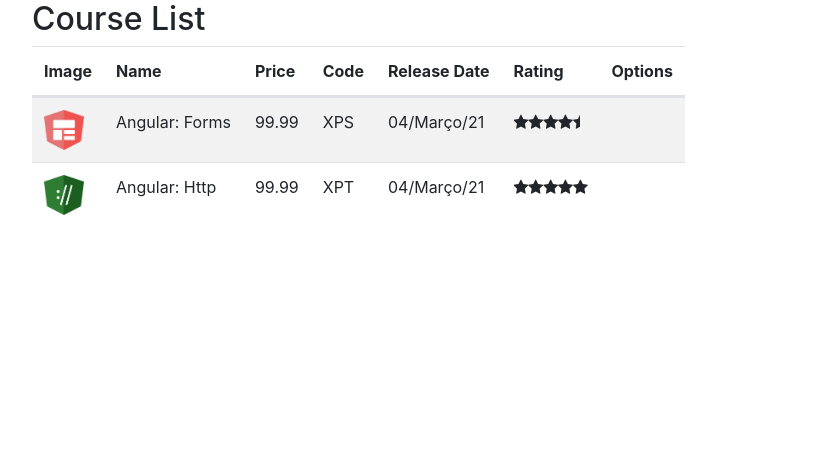
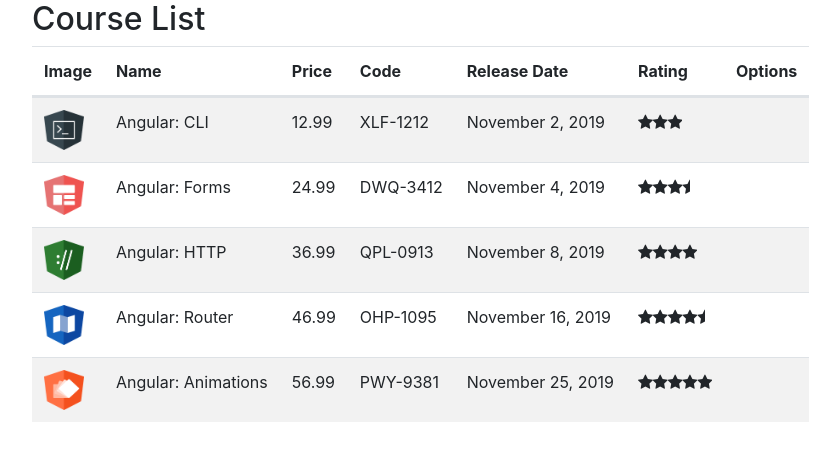
Before and after one commit to LeonardoMFSilva/course-manager-Angular, an Angular app: page / in a window 1280 px wide. Shown: the top 460 px of the page, without its empty margins (53-893 px from the left). Built offline with nearby package versions, Linux system fonts and the light colour scheme.

Commit message:
Adding course-service

```diff
--- a/src/app/courses/course-list.component.ts
+++ b/src/app/courses/course-list.component.ts
@@ -1,5 +1,6 @@
 import { Component, OnInit } from "@angular/core";
 import { Course } from "./course";
+import { CourseService } from "./course.service";
 
 @Component({
     selector: 'app-course-list',
@@ -9,29 +10,10 @@
 
     courses: Course[] = [];
 
+    constructor(private  courseService: CourseService) {}
+
     ngOnInit(): void {
-        this.courses = [
-            {
-                id: 1,
-                name: 'Angular: Forms',
-                imageUrl: '/assets/imgs/forms.png',
-                price: 99.99,
-                code: 'XPS',
-                duration: 120,
-                rating: 4.5,
-                releaseDate: '04/Março/21'
-            },
-            {
-                id: 2,
-                name: 'Angular: Http',
-                imageUrl: '/assets/imgs/http.png',
-                price: 99.99,
-                code: 'XPT',
-                duration: 90,
-                rating: 5,
-                releaseDate: '04/Março/21'
-            }
-        ]
+       this.courses = this.courseService.retrieveAll();
     }
 
 }
--- /dev/null
+++ b/src/app/courses/course.service.ts
@@ -0,0 +1,70 @@
+import { Injectable } from "@angular/core";
+import { Course } from "./course";
+
+@Injectable({
+    providedIn: 'root'
+})
+export class CourseService {
+    retrieveAll(): Course[]{
+        return COURSES;
+    }
+}
+
+
+var COURSES: Course[] = [
+    {
+        id: 1,
+        name: 'Angular: CLI',
+        releaseDate: 'November 2, 2019',
+        description: 'Neste curso, os alunos irão obter um grande conhecimento nos principais recursos do CLI.',
+        duration: 120,
+        code: 'XLF-1212',
+        rating: 3,
+        price: 12.99,
+        imageUrl: '/assets/imgs/cli.png',
+    },
+    {
+        id: 2,
+        name: 'Angular: Forms',
+        releaseDate: 'November 4, 2019',
+        description: 'Neste curso, os alunos irão obter um conhecimento aprofundado sobre os recursos disponíveis no módulo de Forms.',
+        duration: 80,
+        code: 'DWQ-3412',
+        rating: 3.5,
+        price: 24.99,
+        imageUrl: '/assets/imgs/forms.png',
+    },
+    {
+        id: 3,
+        name: 'Angular: HTTP',
+        releaseDate: 'November 8, 2019',
+        description: 'Neste curso, os alunos irão obter um conhecimento aprofundado sobre os recursos disponíveis no módulo de HTTP.',
+        duration: 80,
+        code: 'QPL-0913',
+        rating: 4.0,
+        price: 36.99,
+        imageUrl: '/assets/imgs/http.png',
+    },
+    {
+        id: 4,
+        name: 'Angular: Router',
+        releaseDate: 'November 16, 2019',
+        description: 'Neste curso, os alunos irão obter um conhecimento aprofundado sobre os recursos disponíveis no módulo de Router.',
+        duration: 80,
+        code: 'OHP-1095',
+        rating: 4.5,
+        price: 46.99,
+        imageUrl: '/assets/imgs/router.png',
+    },
+    {
+        id: 5,
+        name: 'Angular: Animations',
+        releaseDate: 'November 25, 2019',
+        description: 'Neste curso, os alunos irão obter um conhecimento aprofundado sobre os recursos disponíveis sobre Animation.',
+        duration: 80,
+        code: 'PWY-9381',
+        rating: 5,
+        price: 56.99,
+        imageUrl: '/assets/imgs/animations.png',
+    }
+];
--- a/src/app/courses/course.ts
+++ b/src/app/courses/course.ts
@@ -7,4 +7,5 @@
     duration: number;
     rating: number;
     releaseDate: string
+    description: string
 }
```
